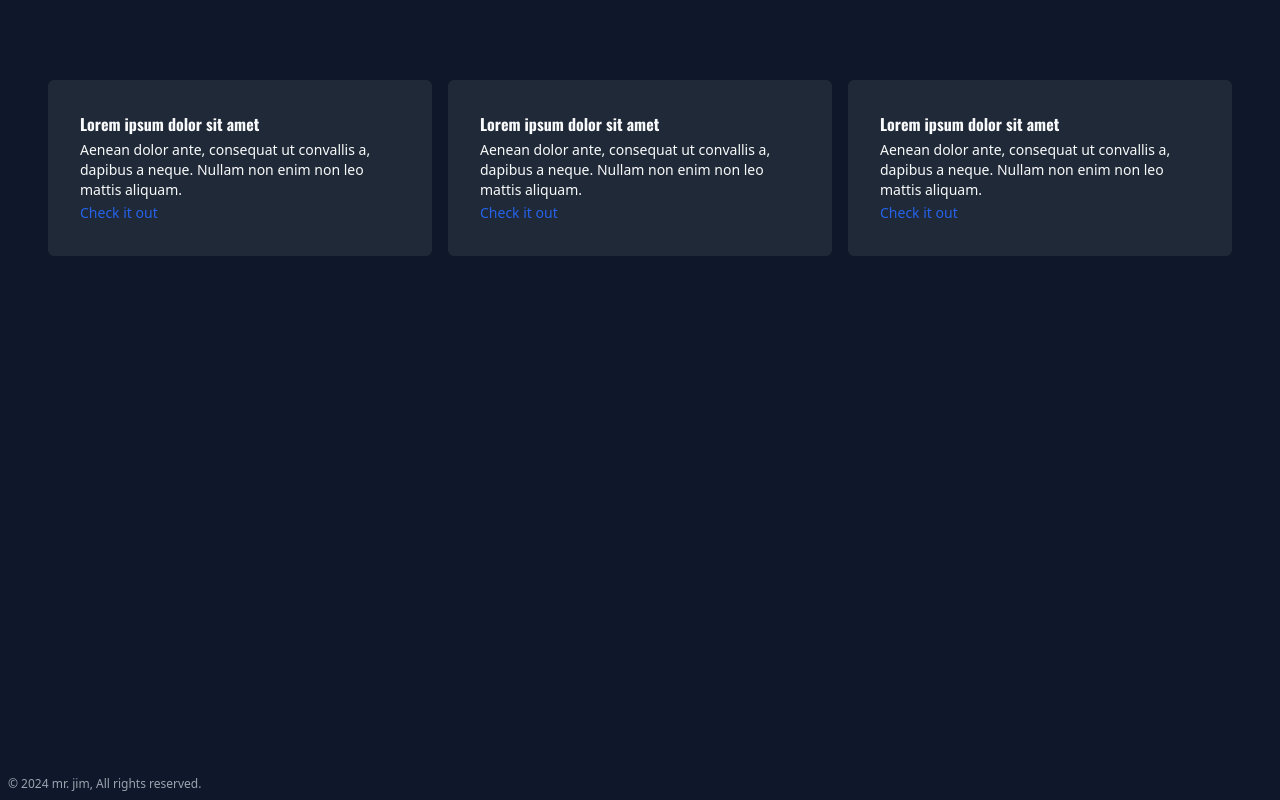
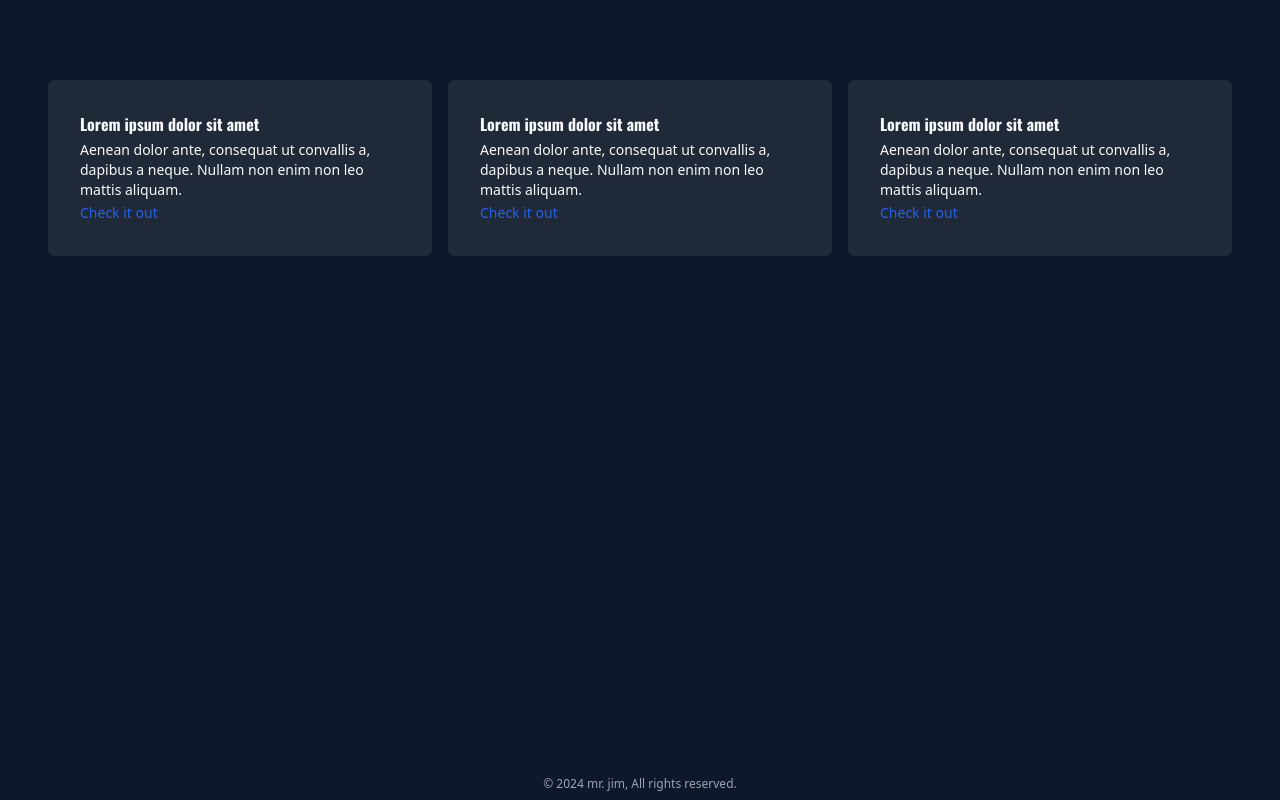
Before and after one commit to ibayjimwell/Mr.Jim, a React (Vite) app in the folder mr.jim/: page / in a window 1280 px wide. Shown: the part 364-1164 px from the top of the page. Built offline with nearby package versions, Linux system fonts and the light colour scheme.

Commit message:
Update Footer.jsx

```diff
--- a/mr.jim/src/components/Footer.jsx
+++ b/mr.jim/src/components/Footer.jsx
@@ -6,6 +6,8 @@ function Footer() {
 
         flex
         items-center
+        justify-center
+        w-screen
 
         '>
 
```
